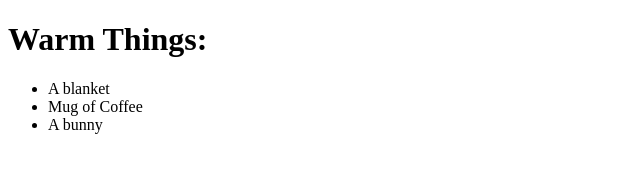
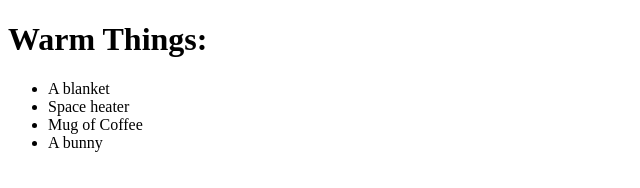
Before and after one commit to joshigwe777/first-project, a plain HTML site: page home.html in a window 1280 px wide. Shown: the whole page, without its empty margins (0-640 px from the left). Drawn offline with Linux system fonts and the light colour scheme.

Commit message:
Update home.html

```diff
--- a/home.html
+++ b/home.html
@@ -9,6 +9,7 @@
         <h1>Warm Things:</h1>
         <ul>
             <li>A blanket</li>
+            <li>Space heater</li>
             <li>Mug of Coffee</li>
             <li>A bunny</li>
         </ul>
```
